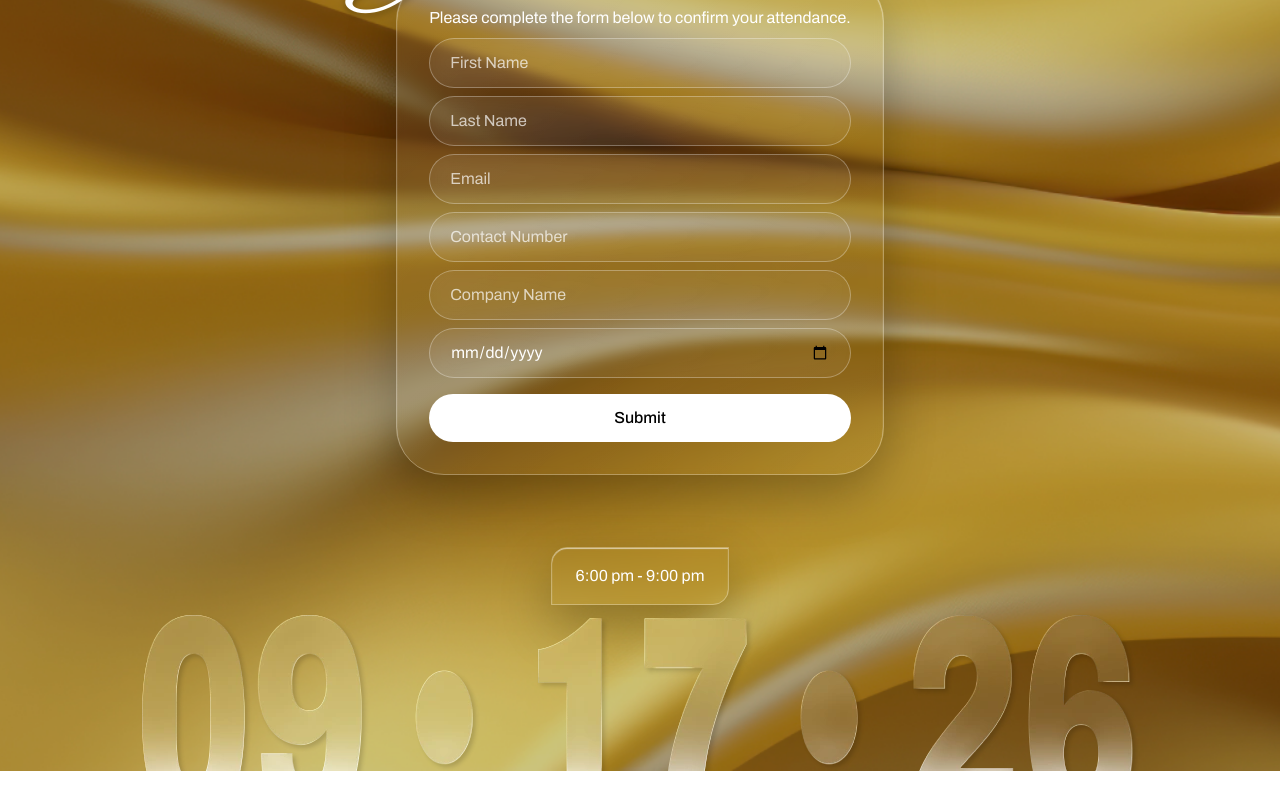
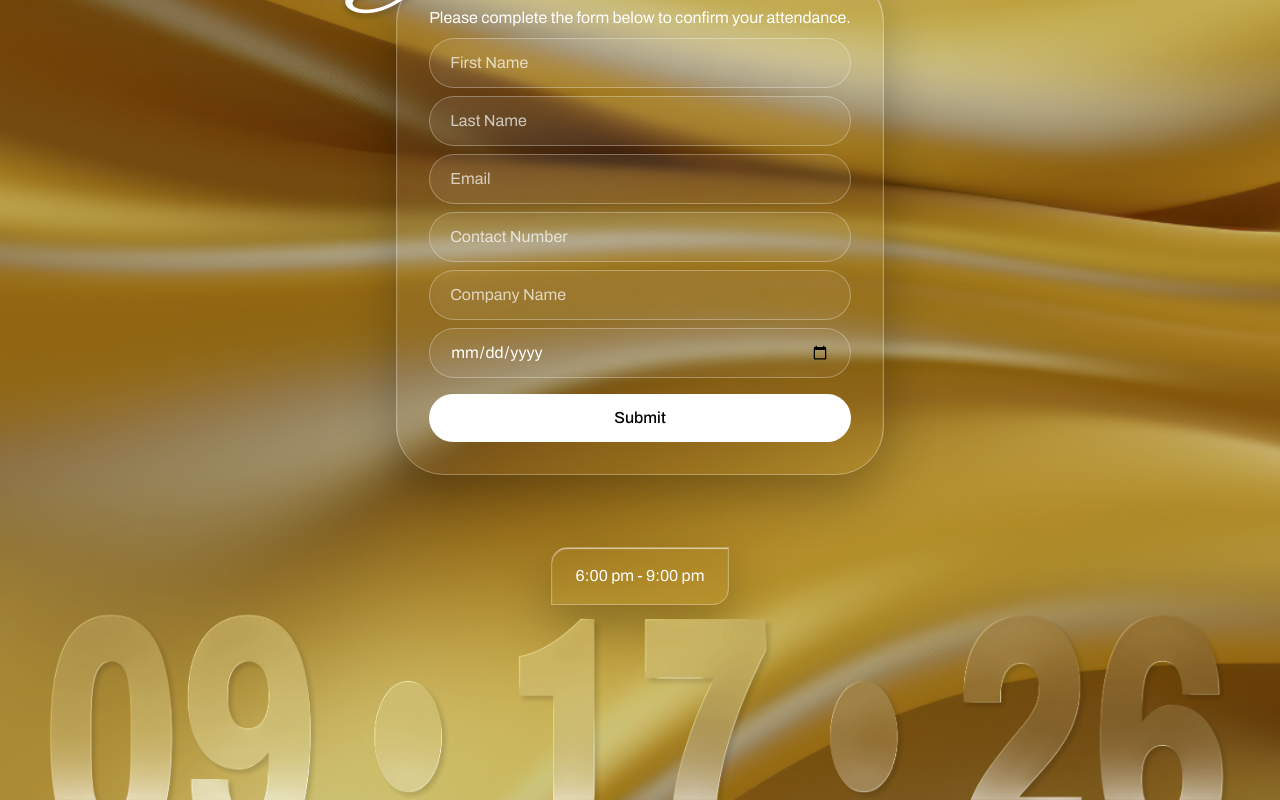
Before and after one commit to markmarkestareja/heijun-rsvp, a Next.js app: page / in a window 1280 px wide. Shown: the part 523-1323 px from the top of the page. Before the commit the page ends 1294 px from the top, so only its background shows below. Built offline with nearby package versions, Linux system fonts and the light colour scheme.

Commit message:
Final fix of date

```diff
--- a/app/page.tsx
+++ b/app/page.tsx
@@ -83,7 +83,8 @@ export default function Home() {
       className="
         relative
         min-h-screen
-        overflow-hidden
+        overflow-x-hidden
+        overflow-y-visible
         flex
         flex-col
         justify-start
@@ -316,9 +317,9 @@ export default function Home() {
           6:00 pm - 9:00 pm
         </p>
 
-        <div className="relative w-full">
+        <div className="relative w-screen px-4 lg:px-12">
           <Image
-            src="/date2.webp"
+            src="/date3.webp"
             alt="date"
             width={1600}
             height={400}
```
Also changed, not shown: public/date3.webp (added).
